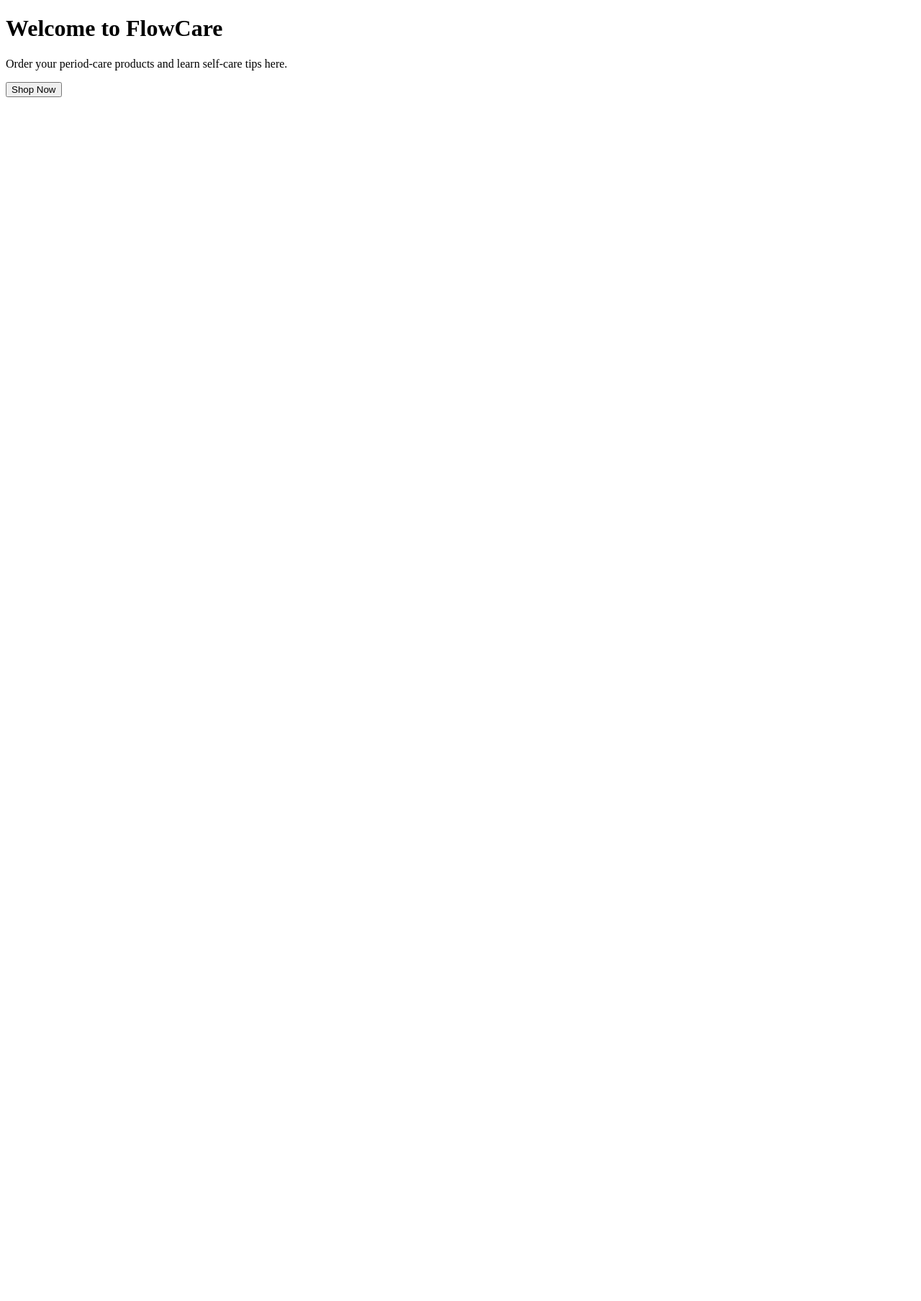
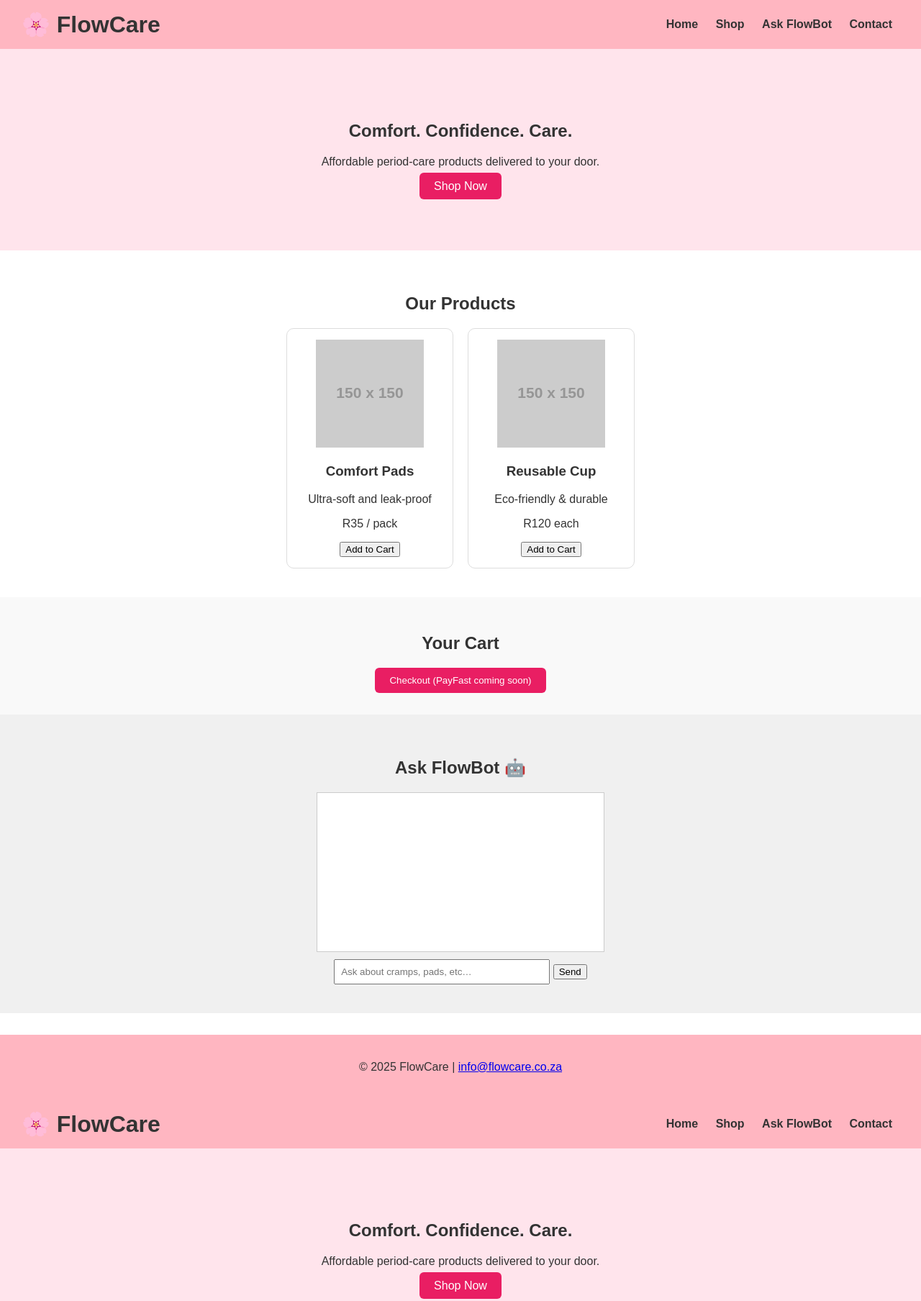
Before and after one commit to april07-pi/Flowcare-website-, a plain HTML site: page index.html in a window 1280 px wide. Shown: the top 1808 px of the page at 72% size. Before the commit the page ends 800 px from the top, so only its background shows below. Drawn offline with Linux system fonts and the light colour scheme; placeholder pictures from the web are drawn by us.

Commit message:
Refactor index.html structure and content

```diff
--- a/index.html
+++ b/index.html
@@ -1,13 +1,134 @@
+
 <!DOCTYPE html>
 <html lang="en">
 <head>
   <meta charset="UTF-8" />
   <meta name="viewport" content="width=device-width, initial-scale=1.0" />
   <title>FlowCare – Period Wellness</title>
+  <link rel="stylesheet" href="style.css" />
 </head>
 <body>
-  <h1>Welcome to FlowCare</h1>
-  <p>Order your period-care products and learn self-care tips here.</p>
-  <button>Shop Now</button>
+  <header>
+    <h1>🌸 FlowCare</h1>
+    <nav>
+      <a href="#home">Home</a>
+      <a href="#shop">Shop</a>
+      <a href="#chatbot">Ask FlowBot</a>
+      <a href="#contact">Contact</a>
+    </nav>
+  </header>
+
+  <section id="home" class="hero">
+    <h2>Comfort. Confidence. Care.</h2>
+    <p>Affordable period-care products delivered to your door.</p>
+    <a href="#shop" class="btn">Shop Now</a>
+  </section>
+
+  <section id="shop" class="shop">
+    <h2>Our Products</h2>
+    <div class="product-grid">
+      <div class="product">
+        <img src="https://via.placeholder.com/150" alt="Pads" />
+        <h3>Comfort Pads</h3>
+        <p>Ultra-soft and leak-proof</p>
+        <p class="price">R35 / pack</p>
+        <button onclick="addToCart('Comfort Pads',35)">Add to Cart</button>
+      </div>
+      <div class="product">
+        <img src="https://via.placeholder.com/150" alt="Cup" />
+        <h3>Reusable Cup</h3>
+        <p>Eco-friendly & durable</p>
+        <p class="price">R120 each</p>
+        <button onclick="addToCart('Reusable Cup',120)">Add to Cart</button>
+      </div>
+    </div>
+  </section>
+
+  <section id="cart" class="cart">
+    <h2>Your Cart</h2>
+    <ul id="cartItems"></ul>
+    <button id="checkoutBtn" class="btn">Checkout (PayFast coming soon)</button>
+  </section>
+
+  <section id="chatbot" class="chatbot">
+    <h2>Ask FlowBot 🤖</h2>
+    <div id="chat">
+      <div id="messages"></div>
+      <input id="userInput" placeholder="Ask about cramps, pads, etc…" />
+      <button onclick="sendMessage()">Send</button>
+    </div>
+  </section>
+
+  <footer id="contact">
+    <p>© 2025 FlowCare | <a href="mailto:info@flowcare.co.za">info@flowcare.co.za</a></p>
+  </footer>
+
+  <script src="script.js"></script>
 </body>
-                    </html>
+</html><!DOCTYPE html>
+<html lang="en">
+<head>
+  <meta charset="UTF-8" />
+  <meta name="viewport" content="width=device-width, initial-scale=1.0" />
+  <title>FlowCare – Period Wellness</title>
+  <link rel="stylesheet" href="style.css" />
+</head>
+<body>
+  <header>
+    <h1>🌸 FlowCare</h1>
+    <nav>
+      <a href="#home">Home</a>
+      <a href="#shop">Shop</a>
+      <a href="#chatbot">Ask FlowBot</a>
+      <a href="#contact">Contact</a>
+    </nav>
+  </header>
+
+  <section id="home" class="hero">
+    <h2>Comfort. Confidence. Care.</h2>
+    <p>Affordable period-care products delivered to your door.</p>
+    <a href="#shop" class="btn">Shop Now</a>
+  </section>
+
+  <section id="shop" class="shop">
+    <h2>Our Products</h2>
+    <div class="product-grid">
+      <div class="product">
+        <img src="https://via.placeholder.com/150" alt="Pads" />
+        <h3>Comfort Pads</h3>
+        <p>Ultra-soft and leak-proof</p>
+        <p class="price">R35 / pack</p>
+        <button onclick="addToCart('Comfort Pads',35)">Add to Cart</button>
+      </div>
+      <div class="product">
+        <img src="https://via.placeholder.com/150" alt="Cup" />
+        <h3>Reusable Cup</h3>
+        <p>Eco-friendly & durable</p>
+        <p class="price">R120 each</p>
+        <button onclick="addToCart('Reusable Cup',120)">Add to Cart</button>
+      </div>
+    </div>
+  </section>
+
+  <section id="cart" class="cart">
+    <h2>Your Cart</h2>
+    <ul id="cartItems"></ul>
+    <button id="checkoutBtn" class="btn">Checkout (PayFast coming soon)</button>
+  </section>
+
+  <section id="chatbot" class="chatbot">
+    <h2>Ask FlowBot 🤖</h2>
+    <div id="chat">
+      <div id="messages"></div>
+      <input id="userInput" placeholder="Ask about cramps, pads, etc…" />
+      <button onclick="sendMessage()">Send</button>
+    </div>
+  </section>
+
+  <footer id="contact">
+    <p>© 2025 FlowCare | <a href="mailto:info@flowcare.co.za">info@flowcare.co.za</a></p>
+  </footer>
+
+  <script src="script.js"></script>
+</body>
+  </html>
```
